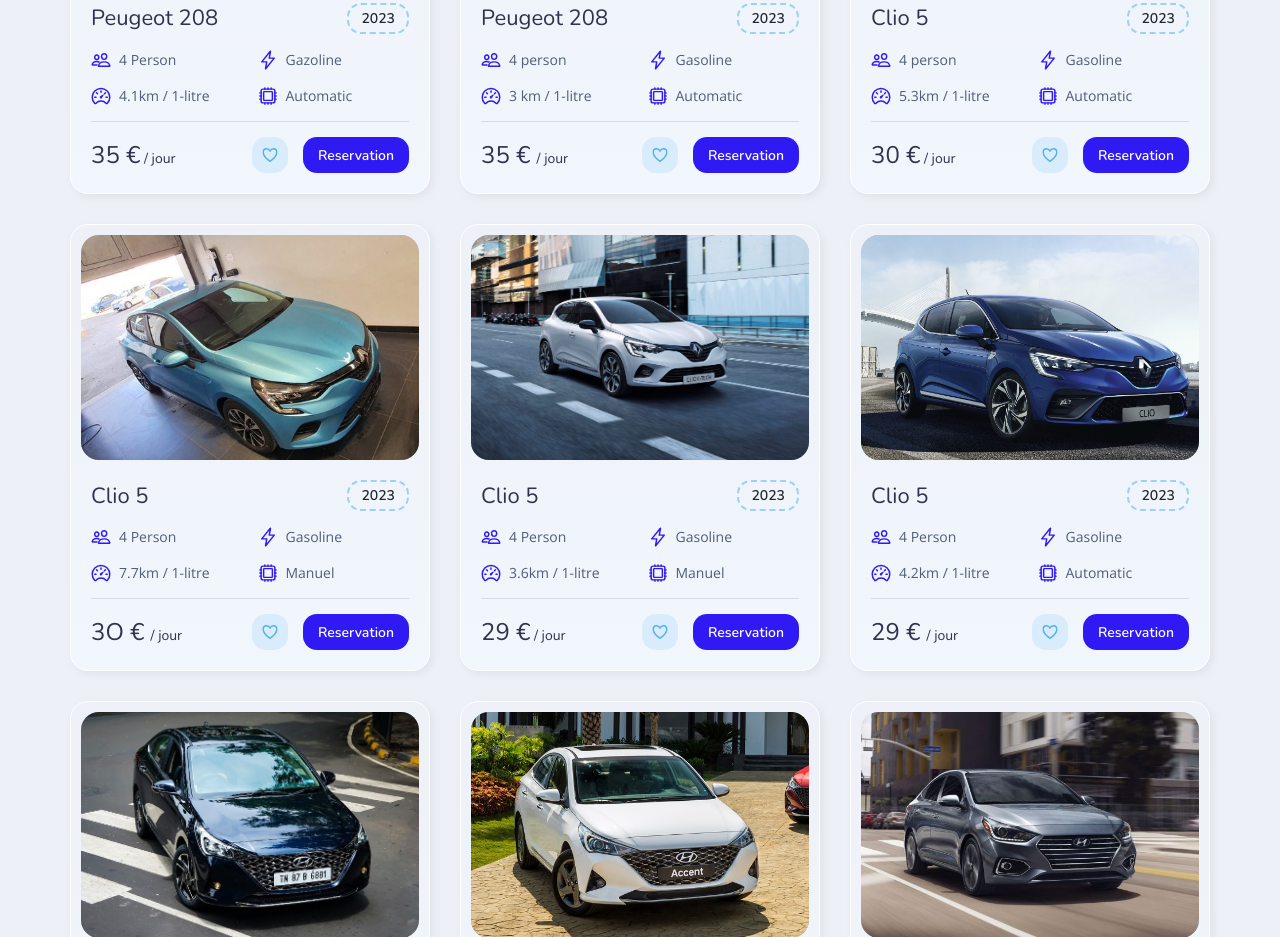
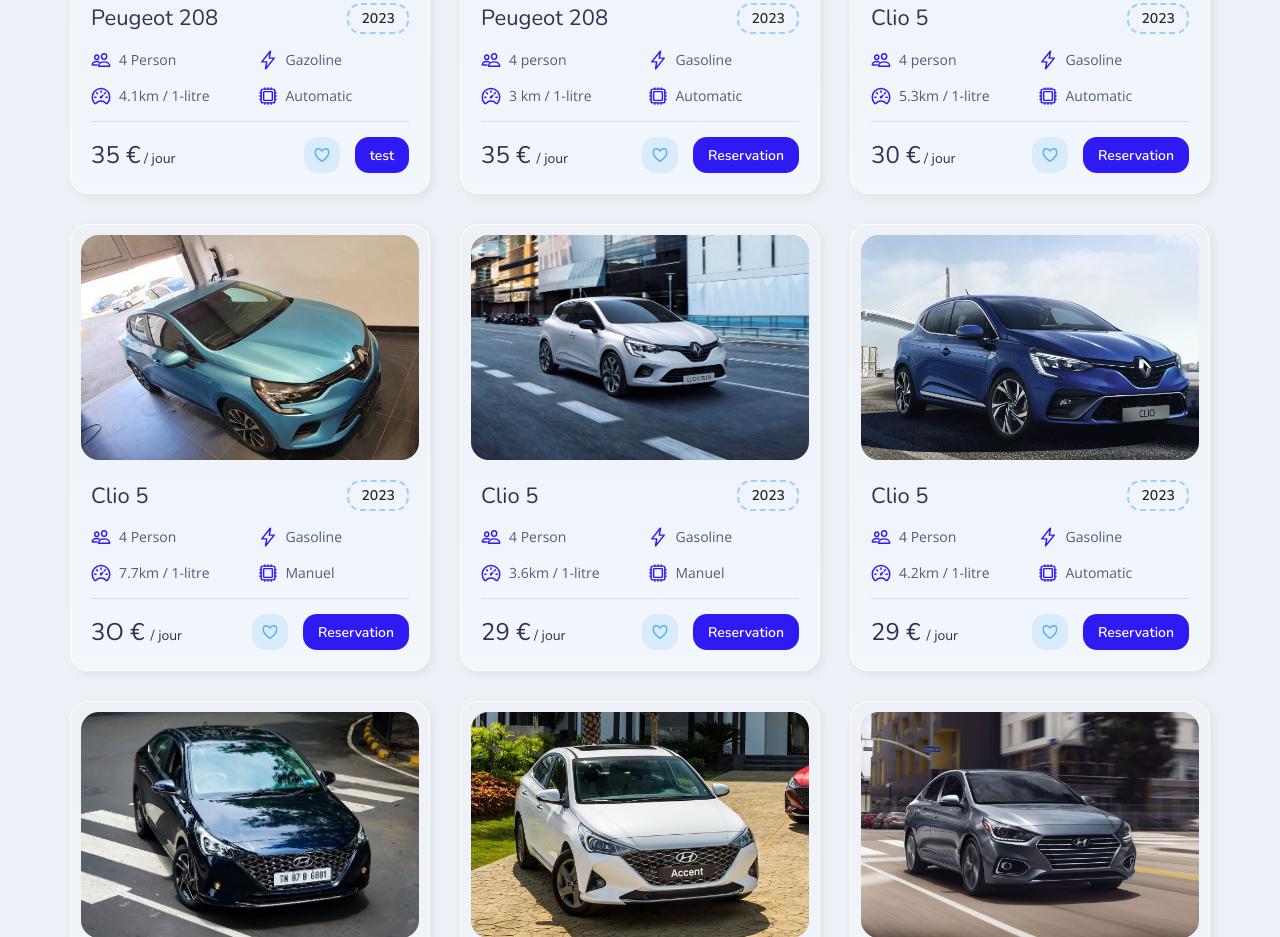
Before and after one commit to favercar/myprojectrent, a plain HTML site: page index.html in a window 1280 px wide. Shown: the part 1178-2115 px from the top of the page. Drawn offline with nearby package versions, Linux system fonts and the light colour scheme.

Commit message:
Update index.html

```diff
--- a/index.html
+++ b/index.html
@@ -222,7 +222,7 @@
                     <button class="btn fav-btn" aria-label="Add to favourite list">
                       <ion-icon name="heart-outline"></ion-icon>
                     </button>
-                    <a class="btn btn-large btn-primary" target="_blank" <a href="https://wa.me/whats0666548415/?text=urlencodedtext">Reservation</a>
+                    <a class="btn btn-large btn-primary" target="_blank" <a href="https://wa.me/whats0666548415/?text=urlencodedtext">test</a>
 
                   </div>
 
```
